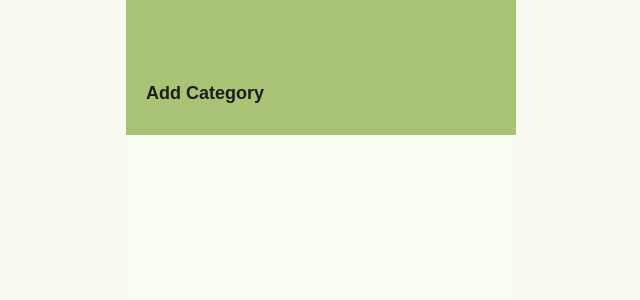
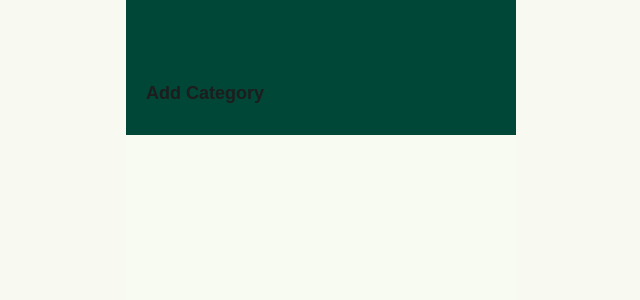
Before and after one commit to G4-Expense-Tracker/4G-Expense-Tracker, a React (Vite) app in the folder canopy-FRONTEND/: page /category/add in a window 1280 px wide. Shown: the top 300 px of the page, without its empty margins (319-959 px from the left). Built offline with nearby package versions, Linux system fonts and the light colour scheme.

Commit message:
changed the colour coding functionalities

```diff
--- a/canopy-FRONTEND/src/components/category/AddCategoryPage.jsx
+++ b/canopy-FRONTEND/src/components/category/AddCategoryPage.jsx
@@ -28,7 +28,7 @@ export default function AddCategoryPage() {
                 {/* HEADER */}
                 <Box
                     sx={{
-                        bgcolor: "#a8c276",
+                        bgcolor: "#004738",
                         px: "20px",
                         pt: "18px",
                         pb: "28px",
```
